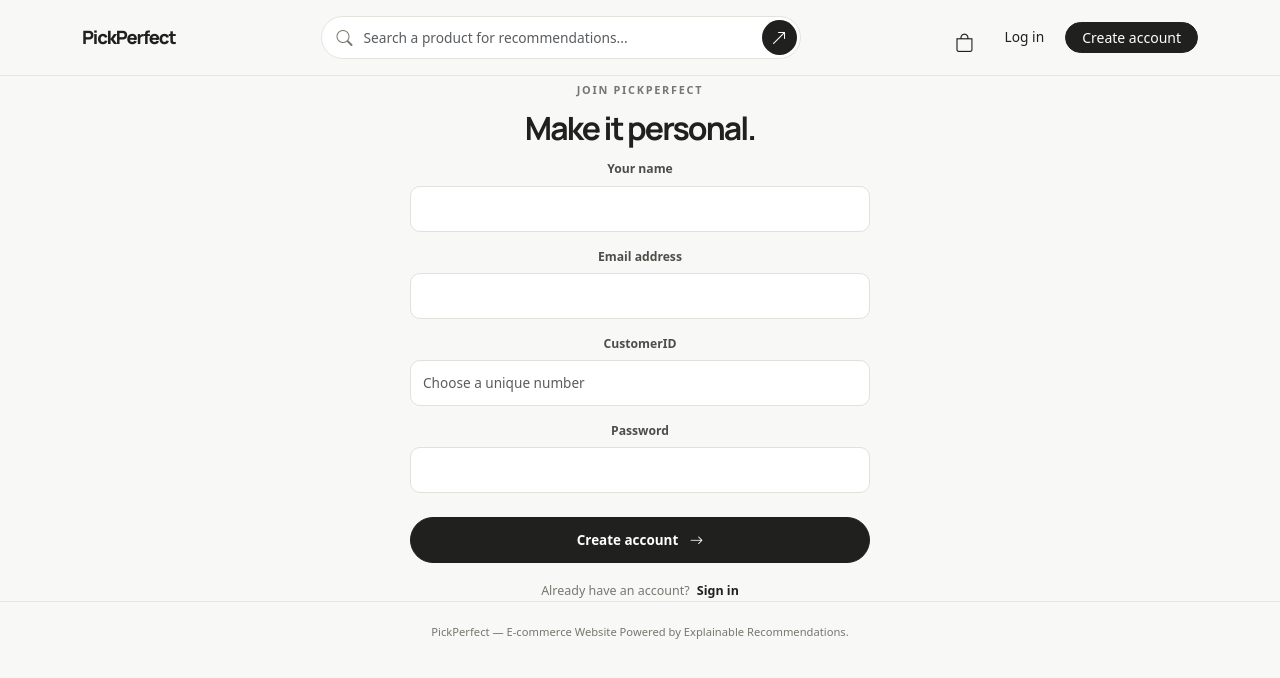
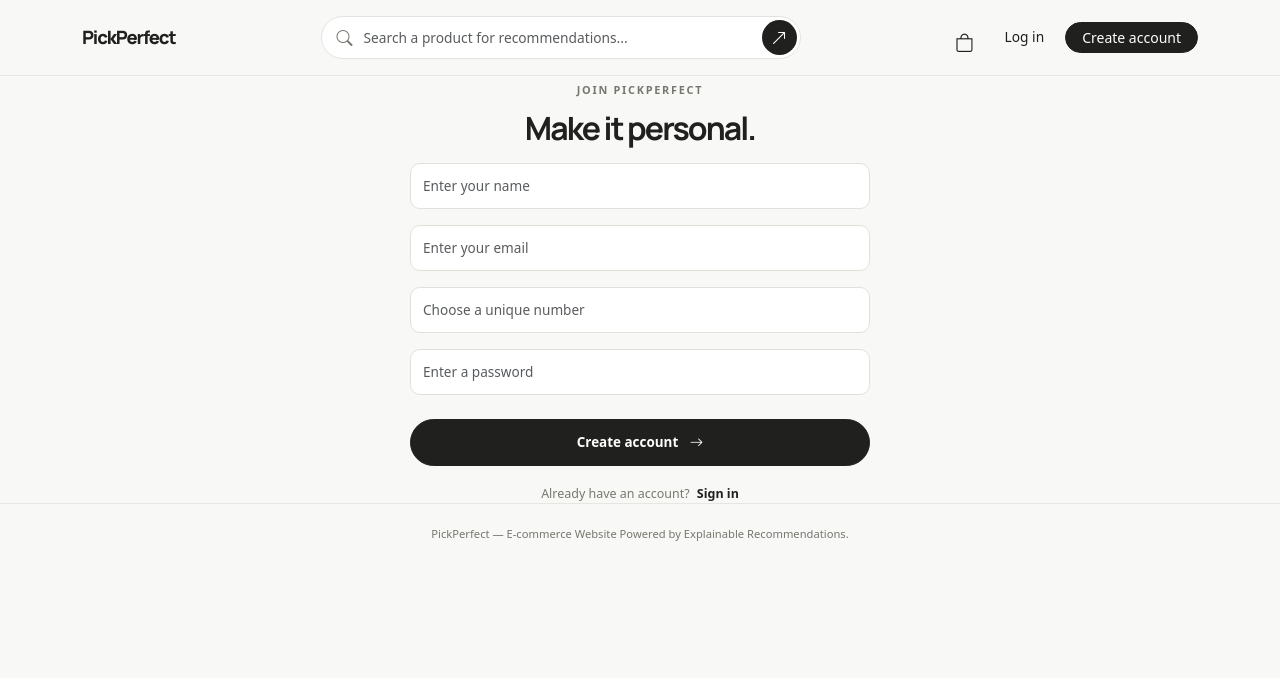
Before and after one commit to ujjwalkumar14b/Recommendation, a React (Vite) app in the folder frontend/: page /register in a window 1280 px wide. Shown: the top 678 px of the page. Built offline with nearby package versions, Linux system fonts and the light colour scheme.

Commit message:
Update Register.jsx

```diff
--- a/frontend/src/pages/Register.jsx
+++ b/frontend/src/pages/Register.jsx
@@ -34,14 +34,11 @@ export default function Register() {
         <h1>Make it personal.</h1>
         {error && <div className="alert alert-danger py-2">{error}</div>}
         <form onSubmit={submit}>
-          <label className="form-label" htmlFor="register-name">Your name</label>
-          <input id="register-name" className="form-control auth-input" name="name" autoComplete="name" value={form.name} onChange={update} minLength="2" maxLength="80" required />
-          <label className="form-label mt-3" htmlFor="register-email">Email address</label>
-          <input id="register-email" className="form-control auth-input" name="email" type="email" autoComplete="email" value={form.email} onChange={update} required />
-          <label className="form-label mt-3" htmlFor="register-customer-id">CustomerID</label>
-          <input id="register-customer-id" className="form-control auth-input" name="customerId" type="number" min="1" step="1" autoComplete="username" placeholder="Choose a unique number" value={form.customerId} onChange={update} required />
-          <label className="form-label mt-3" htmlFor="register-password">Password</label>
-          <input id="register-password" className="form-control auth-input" name="password" type="password" minLength="8" maxLength="128" autoComplete="new-password" value={form.password} onChange={update} required />
+          <input className="mt-3 form-control auth-input" type="text" name="name" autoComplete="name" value={form.name} onChange={update} placeholder="Enter your name" required />
+          <input className="mt-3 form-control auth-input" type="email" name="email" autoComplete="email" value={form.email} onChange={update} placeholder="Enter your email" required />
+          <input className="mt-3 form-control auth-input" type="number" name="customerId" autoComplete="username" value={form.customerId} onChange={update} placeholder="Choose a unique number" required />
+          <input className="mt-3 form-control auth-input" type="password" name="password" autoComplete="new-password" value={form.password} onChange={update} placeholder="Enter a password" minLength="8" required />
+
           <button className="btn btn-dark btn-pill w-100 mt-4" disabled={busy}>
             {busy ? "Creating account…" : "Create account"} <i className="bi bi-arrow-right ms-2" />
           </button>
```
